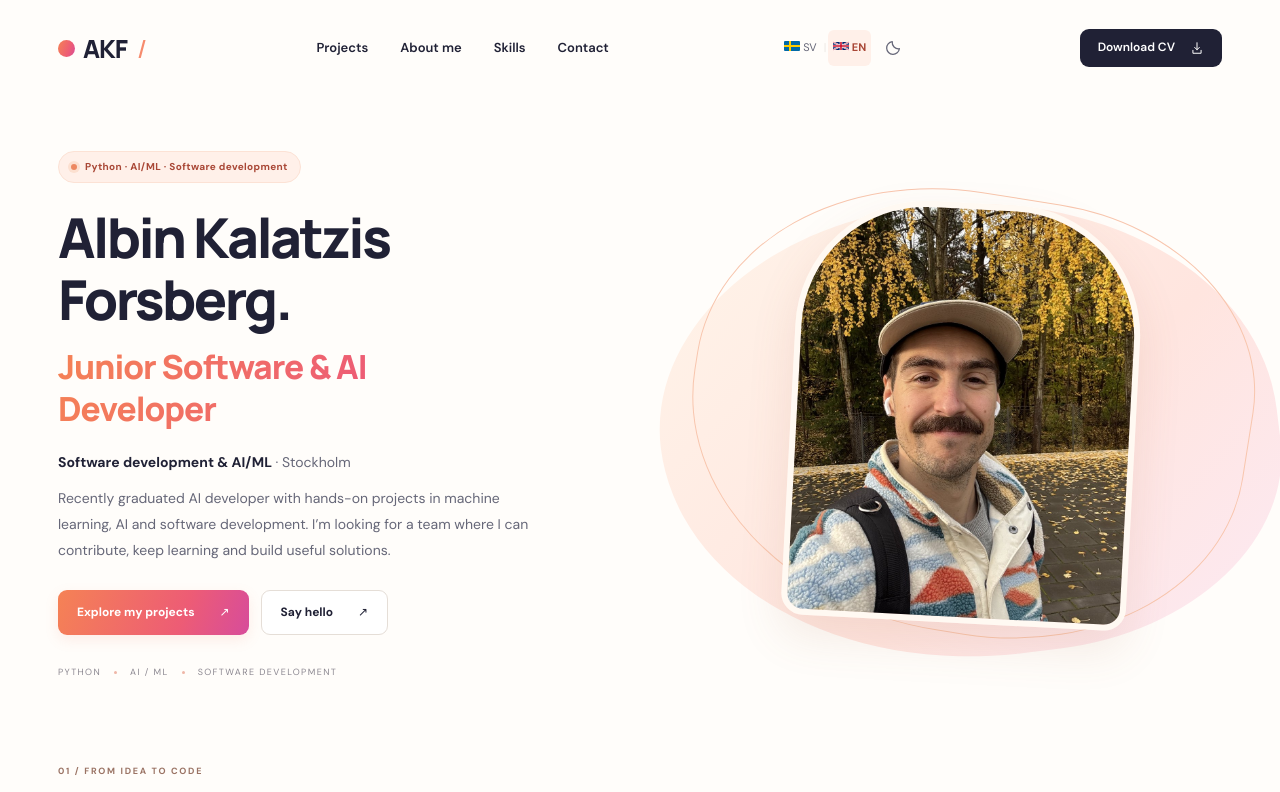
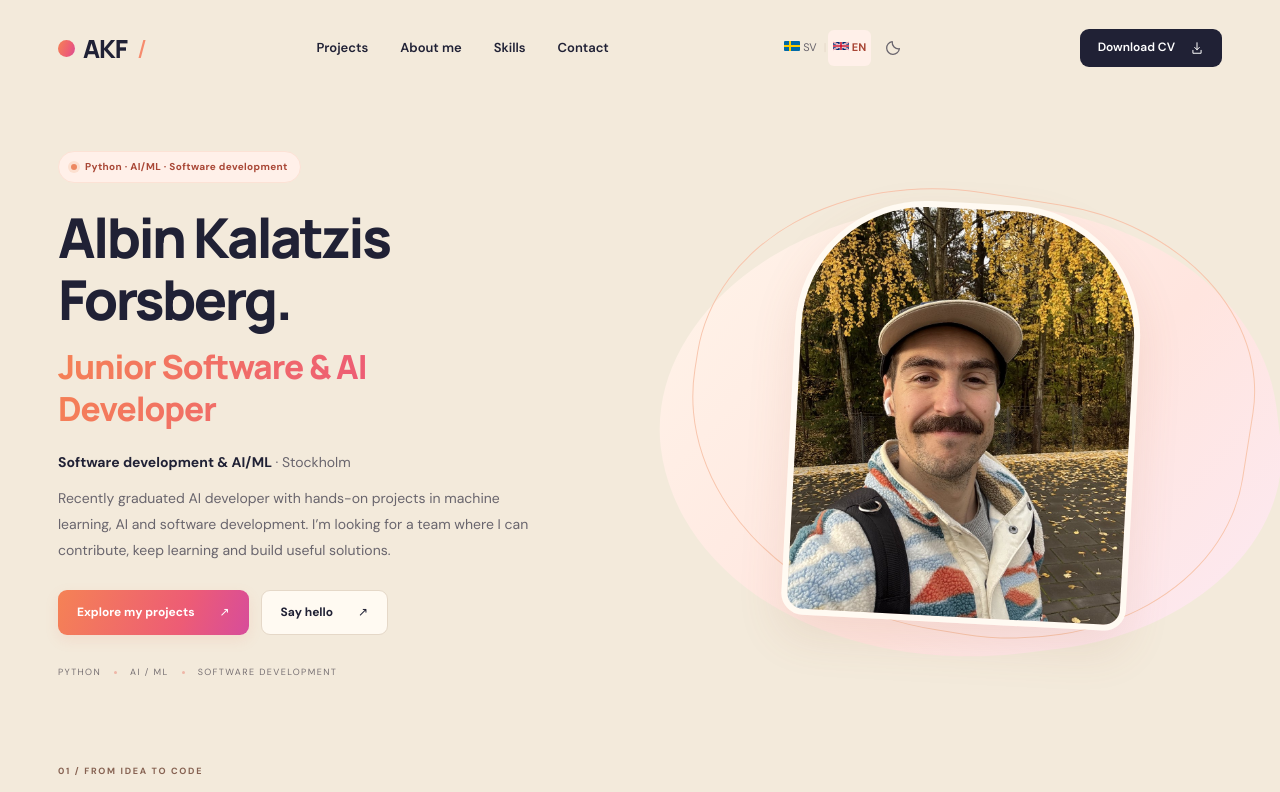
Before and after one commit to Abbekf/Portfolio, a React (Vite) app: page / in a window 1280 px wide. Shown: the top 792 px of the page. Built offline with nearby package versions, Linux system fonts and the light colour scheme.

Commit message:
lightmode is now more creme colored

```diff
--- a/index.html
+++ b/index.html
@@ -4,7 +4,7 @@
     <meta charset="UTF-8" />
     <link rel="icon" type="image/svg+xml" href="/favicon.svg" />
     <meta name="viewport" content="width=device-width, initial-scale=1.0" />
-    <meta name="theme-color" content="#fffdfa" />
+    <meta name="theme-color" content="#f3eadb" />
     <script src="/theme.js"></script>
     <meta
       name="description"
--- a/public/theme.js
+++ b/public/theme.js
@@ -3,5 +3,5 @@
   const theme = 'light'
   document.documentElement.dataset.theme = theme
   document.querySelector('meta[name="theme-color"]')
-    ?.setAttribute('content', theme === 'dark' ? '#191827' : '#fffdfa')
+    ?.setAttribute('content', theme === 'dark' ? '#191827' : '#f3eadb')
 })()
--- a/src/App.css
+++ b/src/App.css
@@ -1,44 +1,44 @@
 :root {
-  --surface: #fff;
+  --surface: #fffaf2;
   --solid: #202135;
   --solid-ink: #fff;
   --badge: #fff0e9;
   --badge-ink: #a94736;
   --badge-line: #fce2d5;
-  --secondary-line: #e5ded7;
-  --subtle: #8b8790;
+  --secondary-line: #e5d8c8;
+  --subtle: #766f72;
   --hero-glow: linear-gradient(140deg, #fff4e9, #ffe5df 60%, #fce9f3);
   --hero-ring: #f8c6ae;
-  --portrait-line: #fff9f2;
-  --eyebrow: #9a7364;
-  --project-label: #967c72;
-  --tag: #f4f3f7;
-  --tag-ink: #636375;
-  --action-line: #f3efeb;
+  --portrait-line: #fffaf2;
+  --eyebrow: #866252;
+  --project-label: #806857;
+  --tag: #f2e7d8;
+  --tag-ink: #68616a;
+  --action-line: #ede0d0;
   --action-ink: #be4e3d;
-  --about: #fbf2ec;
-  --about-line: #f7ede5;
+  --about: #fcf5e9;
+  --about-line: #e5d8c8;
   --link: #b85443;
-  --about-divider: #e9dcd0;
+  --about-divider: #e5d8c8;
   --expand: #b1a8a1;
-  --skill-open: #fff5ed;
+  --skill-open: #f9efdf;
   --skill-open-line: #efc5b2;
-  --contact: linear-gradient(110deg, #fff0e7, #fcecf1);
-  --contact-line: #f8e3de;
-  --contact-divider: #ecd6d5;
-  --contact-icon: #fffcf9;
-  --contact-icon-line: #f5e1db;
+  --contact: linear-gradient(110deg, #fffaf2, #f8ecde);
+  --contact-line: #e5d8c8;
+  --contact-divider: #e5d8c8;
+  --contact-icon: #fffaf2;
+  --contact-icon-line: #e5d8c8;
   --contact-icon-ink: #b2605c;
-  --contact-label: #a17a74;
+  --contact-label: #87635e;
   --contact-arrow: #ba6b66;
-  --footer: #89838b;
-  --footer-link: #79707b;
-  --dialog-line: #e6ded8;
-  --page: #fffdfa;
+  --footer: #6d666c;
+  --footer-link: #6d656c;
+  --dialog-line: #e5d8c8;
+  --page: #f3eadb;
   --ink: #202135;
-  --muted: #666778;
+  --muted: #69656d;
   --coral: #e66151;
-  --line: #ece8e3;
+  --line: #e5d8c8;
   --gradient: linear-gradient(110deg, #f58255, #ed5c75 65%, #d74c9b);
 }
 #root {
--- a/src/components/ThemeToggle.tsx
+++ b/src/components/ThemeToggle.tsx
@@ -6,7 +6,7 @@ type Theme = 'light' | 'dark'
 function applyTheme(theme: Theme) {
   document.documentElement.dataset.theme = theme
   document.querySelector('meta[name="theme-color"]')
-    ?.setAttribute('content', theme === 'dark' ? '#191827' : '#fffdfa')
+    ?.setAttribute('content', theme === 'dark' ? '#191827' : '#f3eadb')
 }
 
 export default function ThemeToggle() {
--- a/src/index.css
+++ b/src/index.css
@@ -2,7 +2,7 @@
 :root {
   font-family: 'DM Sans', sans-serif;
   color: var(--ink, #202135);
-  background: var(--page, #fffdfa);
+  background: var(--page, #f3eadb);
   color-scheme: light;
   font-synthesis: none;
   text-rendering: optimizeLegibility;
```
